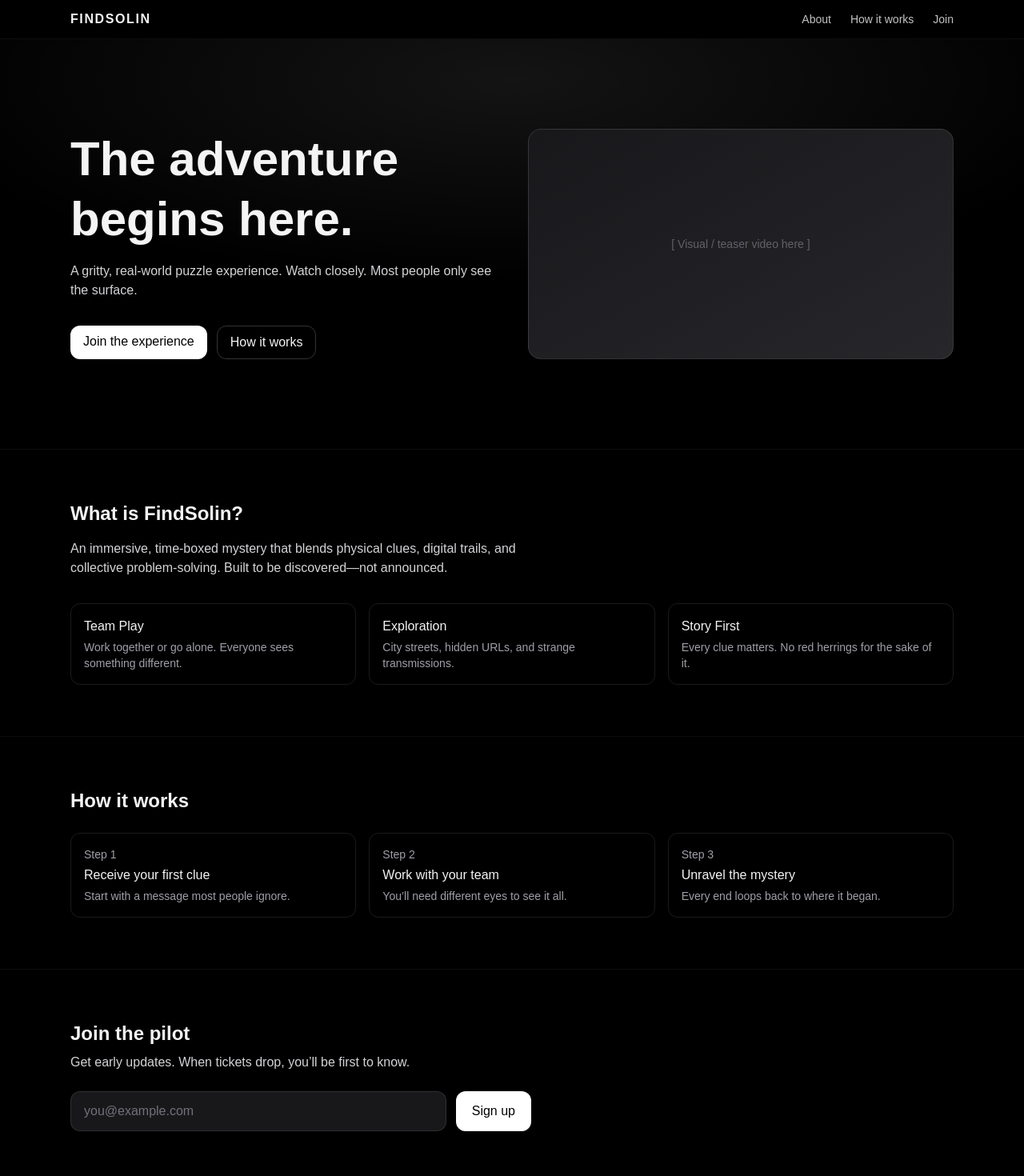
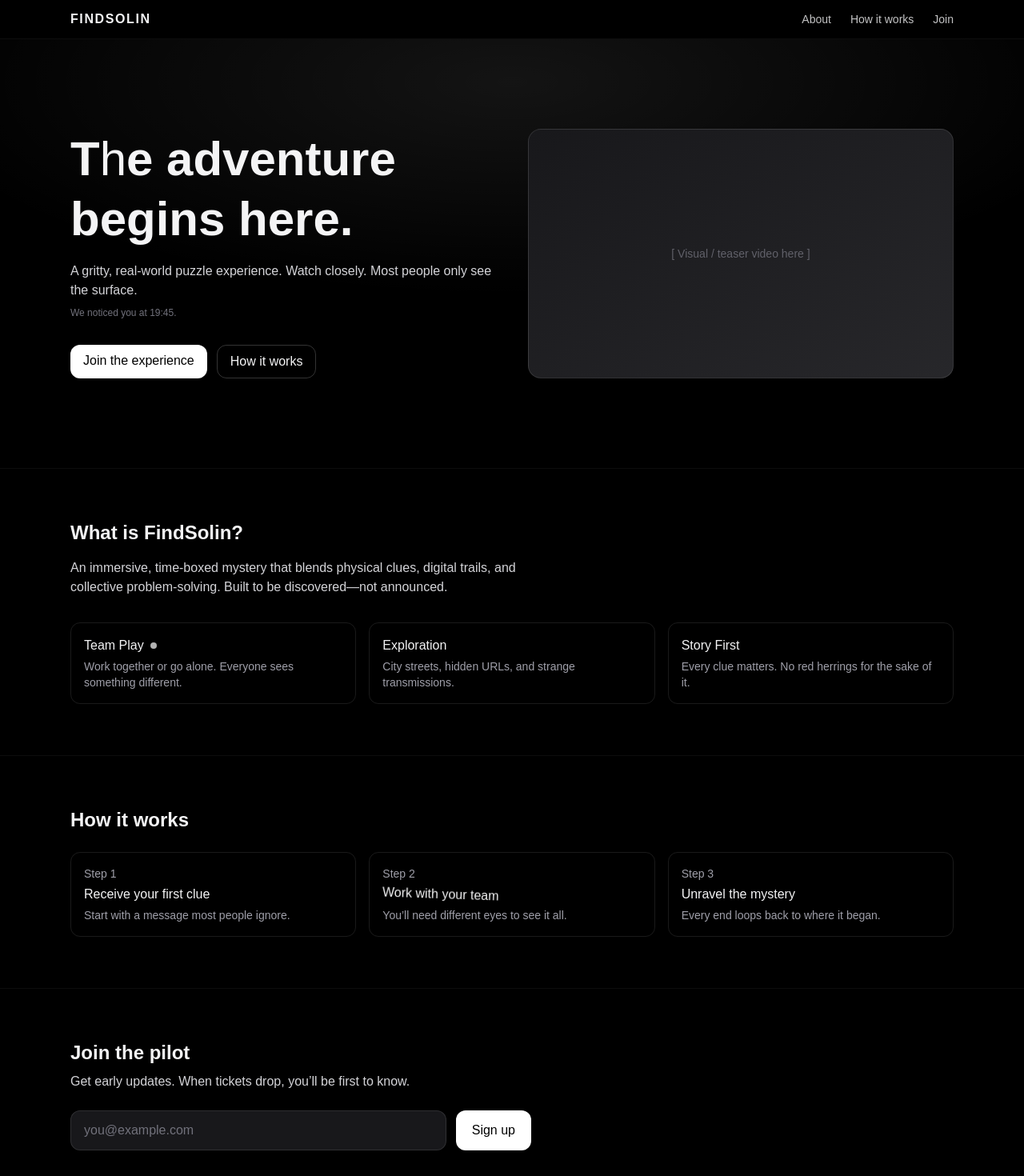
Before and after one commit to MikewMRW/findsolin-site, a Next.js app: page / in a window 1280 px wide. Shown: the top 1470 px of the page at 80% size. Built offline with nearby package versions, Linux system fonts and the light colour scheme.

Commit message:
Puzzle Update page.tsx

```diff
--- a/src/app/page.tsx
+++ b/src/app/page.tsx
@@ -1,17 +1,91 @@
 'use client';
 
-import { useState } from 'react';
+import { useEffect, useMemo, useState } from 'react';
+
+type Letter = 'H' | 'O' | 'M' | 'E';
+const LETTERS: Letter[] = ['H', 'O', 'M', 'E'];
 
 export default function Home() {
+  // --- Newsletter (public) ---
   const [signedUp, setSignedUp] = useState(false);
   const [nudge, setNudge] = useState(false);
 
   function handleSignup(e: React.FormEvent<HTMLFormElement>) {
     e.preventDefault();
     setSignedUp(true);
-    setNudge(true);
-    // TODO: wire to your newsletter provider later
+    setNudge(true); // gentle FOMO nudge
   }
+
+  // --- Puzzle state ---
+  const [found, setFound] = useState<Letter[]>([]);
+  const [showGate, setShowGate] = useState(false);
+  const [answer, setAnswer] = useState('');
+  const [solverOpen, setSolverOpen] = useState(false);
+  const [toast, setToast] = useState<string | null>(null);
+
+  // Debug view for you while testing: append ?debug=1 to the URL.
+  const debug = useMemo(() => {
+    if (typeof window === 'undefined') return false;
+    return new URLSearchParams(window.location.search).get('debug') === '1';
+  }, []);
+
+  // Load/save progress locally so refresh doesn’t wipe it
+  useEffect(() => {
+    try {
+      const raw = localStorage.getItem('fs_found_letters');
+      if (raw) {
+        const arr = JSON.parse(raw) as Letter[];
+        const valid = arr.filter((x) => LETTERS.includes(x));
+        if (valid.length) setFound(valid);
+      }
+    } catch {}
+  }, []);
+  useEffect(() => {
+    localStorage.setItem('fs_found_letters', JSON.stringify(found));
+  }, [found]);
+
+  function mark(letter: Letter) {
+    if (!LETTERS.includes(letter)) return;
+    if (found.includes(letter)) return;
+    const next = [...found, letter];
+    setFound(next);
+    setToast(`Found ${letter} (${next.length}/4)`);
+    setTimeout(() => setToast(null), 1500);
+    if (next.length === 4) {
+      setTimeout(() => setShowGate(true), 400);
+    }
+  }
+
+  function submitRiddle(e: React.FormEvent) {
+    e.preventDefault();
+    if (answer.trim().toUpperCase() === 'HOME') {
+      setShowGate(false);
+      setSolverOpen(true);
+    } else {
+      setToast('Not quite. Look closer.');
+      setTimeout(() => setToast(null), 1400);
+    }
+  }
+
+  // Fake claim (for now) – we’ll wire the real API next step
+  const [claimMsg, setClaimMsg] = useState<string | null>(null);
+  function handleClaim(e: React.FormEvent<HTMLFormElement>) {
+    e.preventDefault();
+    const fd = new FormData(e.currentTarget);
+    const email = String(fd.get('email') || '').trim();
+    if (!email) return;
+    setClaimMsg(
+      `Nice. Your unique code will be emailed once we connect Stripe (you entered: ${email}).`
+    );
+  }
+
+  // Slightly eerie, but privacy-safe
+  const timeCopy = useMemo(() => {
+    const d = new Date();
+    return `We noticed you at ${String(d.getHours()).padStart(2, '0')}:${String(
+      d.getMinutes()
+    ).padStart(2, '0')}.`;
+  }, []);
 
   return (
     <main className="min-h-screen bg-black text-zinc-100 selection:bg-zinc-700/60">
@@ -33,11 +107,24 @@ export default function Home() {
         <div className="mx-auto grid max-w-6xl gap-10 px-6 py-20 md:grid-cols-2 md:py-28">
           <div>
             <h1 className="text-4xl font-bold leading-tight md:text-6xl">
-              The adventure begins here.
+              T
+              <span
+                onClick={() => mark('H')}
+                onKeyDown={(e) => e.key === 'Enter' && mark('H')}
+                tabIndex={0}
+                aria-label="Something feels off"
+                className="inline-block select-none outline-none"
+                style={{ fontWeight: 500, letterSpacing: debug ? '0.2em' : undefined, borderBottom: debug ? '1px dotted rgba(255,255,255,0.35)' : undefined }}
+                title={debug ? 'H hotspot' : undefined}
+              >
+                h
+              </span>
+              e adventure begins here.
             </h1>
             <p className="mt-4 max-w-prose text-zinc-300">
               A gritty, real-world puzzle experience. Watch closely. Most people only see the surface.
             </p>
+            <div className="mt-2 text-xs text-zinc-500">{timeCopy}</div>
             <div className="mt-8 flex gap-3">
               <a href="#signup" className="rounded-xl bg-white px-4 py-2 text-black">
                 Join the experience
@@ -65,17 +152,43 @@ export default function Home() {
             An immersive, time-boxed mystery that blends physical clues, digital trails, and collective problem-solving.
             Built to be discovered—not announced.
           </p>
+
+          {/* O hotspot: a blinking “eye” dot inside this card title */}
           <ul className="mt-8 grid gap-4 sm:grid-cols-2 md:grid-cols-3">
-            {[
-              ['Team Play', 'Work together or go alone. Everyone sees something different.'],
-              ['Exploration', 'City streets, hidden URLs, and strange transmissions.'],
-              ['Story First', 'Every clue matters. No red herrings for the sake of it.'],
-            ].map(([title, body]) => (
-              <li key={title} className="rounded-xl border border-white/10 p-4">
-                <div className="font-medium">{title}</div>
-                <div className="mt-1 text-sm text-zinc-400">{body}</div>
-              </li>
-            ))}
+            <li className="rounded-xl border border-white/10 p-4">
+              <div className="font-medium flex items-center gap-2">
+                Team Play
+                <button
+                  aria-label="A watchful eye"
+                  title={debug ? 'O hotspot' : undefined}
+                  onClick={() => mark('O')}
+                  onKeyDown={(e) => e.key === 'Enter' && mark('O')}
+                  tabIndex={0}
+                  className={`h-2 w-2 rounded-full ${debug ? 'ring-1 ring-white/40' : ''}`}
+                  style={{
+                    background: 'rgba(255,255,255,0.7)',
+                    animation: 'pulse 2.3s infinite',
+                  }}
+                />
+              </div>
+              <div className="mt-1 text-sm text-zinc-400">
+                Work together or go alone. Everyone sees something different.
+              </div>
+            </li>
+
+            <li className="rounded-xl border border-white/10 p-4">
+              <div className="font-medium">Exploration</div>
+              <div className="mt-1 text-sm text-zinc-400">
+                City streets, hidden URLs, and strange transmissions.
+              </div>
+            </li>
+
+            <li className="rounded-xl border border-white/10 p-4">
+              <div className="font-medium">Story First</div>
+              <div className="mt-1 text-sm text-zinc-400">
+                Every clue matters. No red herrings for the sake of it.
+              </div>
+            </li>
           </ul>
         </div>
       </section>
@@ -84,15 +197,33 @@ export default function Home() {
       <section id="how" className="border-t border-white/5">
         <div className="mx-auto max-w-6xl px-6 py-16">
           <h2 className="text-2xl font-semibold">How it works</h2>
-        <ol className="mt-6 grid gap-4 md:grid-cols-3">
+          <ol className="mt-6 grid gap-4 md:grid-cols-3">
             {[
               ['Receive your first clue', 'Start with a message most people ignore.'],
               ['Work with your team', 'You’ll need different eyes to see it all.'],
               ['Unravel the mystery', 'Every end loops back to where it began.'],
             ].map(([title, body], i) => (
               <li key={title} className="rounded-xl border border-white/10 p-4">
-                <div className="text-sm text-zinc-400">Step {i + 1}</div>
-                <div className="mt-1 font-medium">{title}</div>
+                <div className="text-sm text-zinc-400">
+                  Step {i + 1}
+                </div>
+                <div className="mt-1 font-medium">
+                  {i === 1 ? (
+                    <span
+                      onClick={() => mark('M')}
+                      onKeyDown={(e) => e.key === 'Enter' && mark('M')}
+                      tabIndex={0}
+                      aria-label="A letter sits strangely"
+                      title={debug ? 'M hotspot' : undefined}
+                      className="inline-block rotate-[2deg]"
+                      style={{ borderBottom: debug ? '1px dotted rgba(255,255,255,0.35)' : undefined }}
+                    >
+                      {title}
+                    </span>
+                  ) : (
+                    title
+                  )}
+                </div>
                 <div className="mt-1 text-sm text-zinc-400">{body}</div>
               </li>
             ))}
@@ -146,16 +277,106 @@ export default function Home() {
         </div>
       </section>
 
-      {/* Footer */}
+      {/* Footer (E hotspot hidden in the line) */}
       <footer className="border-t border-white/5">
         <div className="mx-auto flex max-w-6xl items-center justify-between px-6 py-10 text-sm text-zinc-500">
           <span>© {new Date().getFullYear()} FindSolin</span>
-          <div className="flex gap-6">
-            <a href="#" className="hover:text-zinc-300">Contact</a>
-            <a href="#" className="hover:text-zinc-300">Privacy</a>
+          <button
+            onClick={() => mark('E')}
+            onKeyDown={(e) => e.key === 'Enter' && mark('E')}
+            tabIndex={0}
+            aria-label="Every end is a new beginning"
+            title={debug ? 'E hotspot' : undefined}
+            className={`hover:text-zinc-300 ${debug ? 'underline underline-offset-4 decoration-dotted' : ''}`}
+          >
+            Every end is a new beginning…
+          </button>
+        </div>
+      </footer>
+
+      {/* Toast */}
+      {toast && (
+        <div className="fixed bottom-4 left-1/2 z-50 -translate-x-1/2 rounded-xl border border-white/20 bg-zinc-900/90 px-3 py-2 text-sm">
+          {toast}
+        </div>
+      )}
+
+      {/* Riddle Gate */}
+      {showGate && (
+        <div className="fixed inset-0 z-40 grid place-items-center bg-black/70 backdrop-blur">
+          <div className="w-[min(92vw,560px)] rounded-2xl border border-white/10 bg-zinc-950 p-6">
+            <div className="text-sm text-zinc-400">System unlocked</div>
+            <h3 className="mt-1 text-xl font-semibold">One last question</h3>
+            <p className="mt-2 text-zinc-300">
+              Every journey ends where it began. Four eyes watched you get here.
+              What word unlocks the door?
+            </p>
+            <form onSubmit={submitRiddle} className="mt-4 flex gap-2">
+              <input
+                autoFocus
+                value={answer}
+                onChange={(e) => setAnswer(e.target.value)}
+                maxLength={16}
+                placeholder="Type your answer"
+                aria-label="Puzzle answer"
+                className="flex-1 rounded-xl border border-white/10 bg-zinc-900 px-4 py-3 outline-none placeholder:text-zinc-500 focus:border-white/30"
+              />
+              <button className="rounded-xl bg-white px-4 py-3 text-black">Unlock</button>
+            </form>
+            <button
+              onClick={() => setShowGate(false)}
+              className="mt-3 text-xs text-zinc-500 underline decoration-dotted"
+            >
+              not now
+            </button>
           </div>
         </div>
-      </footer>
+      )}
+
+      {/* Solver panel (reward claim – will call API next step) */}
+      {solverOpen && (
+        <div className="fixed inset-0 z-40 grid place-items-center bg-black/70 backdrop-blur">
+          <div className="w-[min(92vw,560px)] rounded-2xl border border-emerald-400/20 bg-zinc-950 p-6">
+            <div className="text-sm text-emerald-400">You saw what others missed.</div>
+            <h3 className="mt-1 text-xl font-semibold">Claim your reward</h3>
+            <p className="mt-2 text-zinc-300">
+              First 50 solvers get a unique one-use discount code for the first game.
+              Enter your email to receive it.
+            </p>
+
+            <form onSubmit={handleClaim} className="mt-4 flex gap-2">
+              <input
+                required
+                type="email"
+                name="email"
+                placeholder="you@example.com"
+                aria-label="Email for reward delivery"
+                className="flex-1 rounded-xl border border-white/10 bg-zinc-900 px-4 py-3 outline-none placeholder:text-zinc-500 focus:border-white/30"
+              />
+              <button className="rounded-xl bg-white px-4 py-3 text-black">Claim</button>
+            </form>
+
+            <div className="mt-3 min-h-[1.25rem]" aria-live="polite">
+              {claimMsg && <p className="text-sm text-emerald-400">{claimMsg}</p>}
+            </div>
+
+            <button
+              onClick={() => setSolverOpen(false)}
+              className="mt-2 text-xs text-zinc-500 underline decoration-dotted"
+            >
+              close
+            </button>
+          </div>
+        </div>
+      )}
+
+      {/* tiny CSS for the “eye” pulse */}
+      <style jsx global>{`
+        @keyframes pulse {
+          0%, 100% { opacity: 0.35; transform: scale(0.9); }
+          50% { opacity: 1; transform: scale(1); }
+        }
+      `}</style>
     </main>
   );
 }
```
